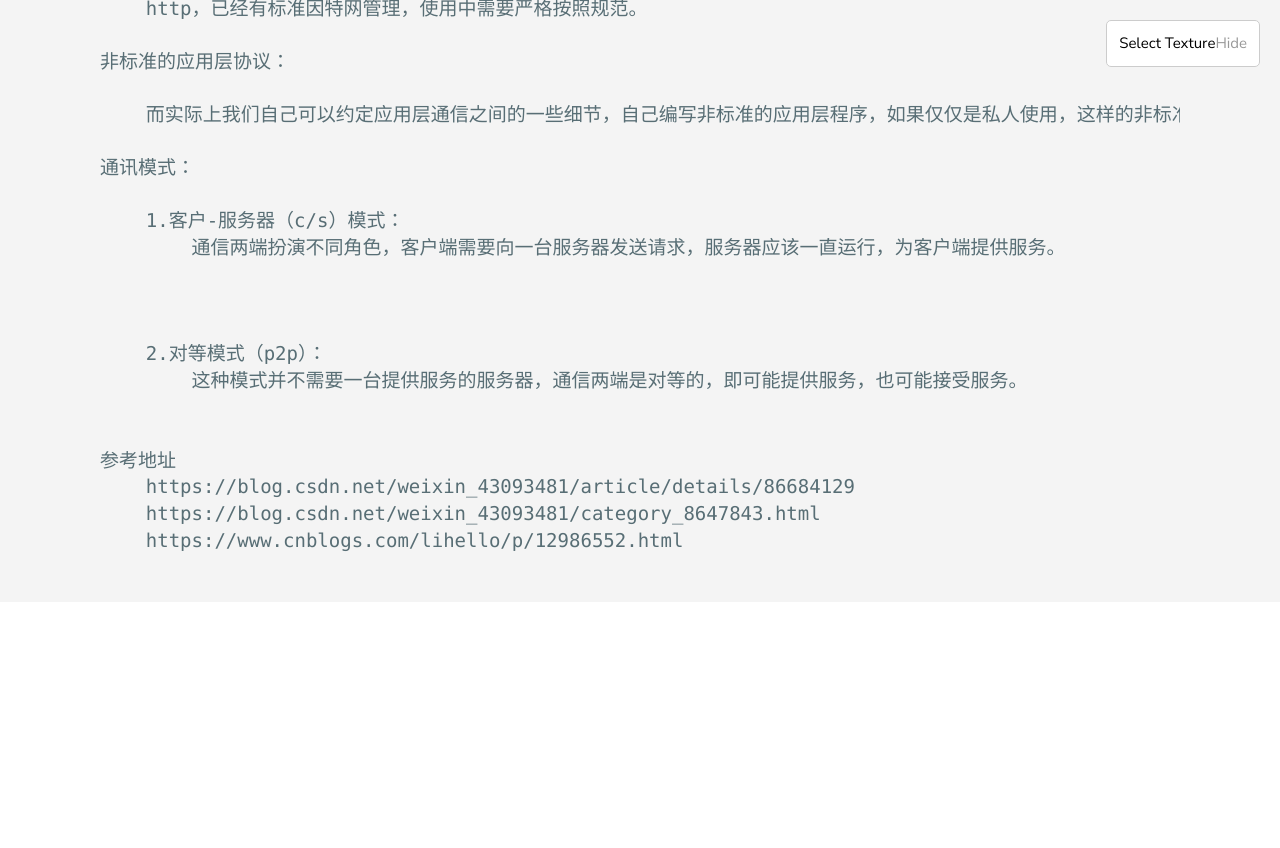
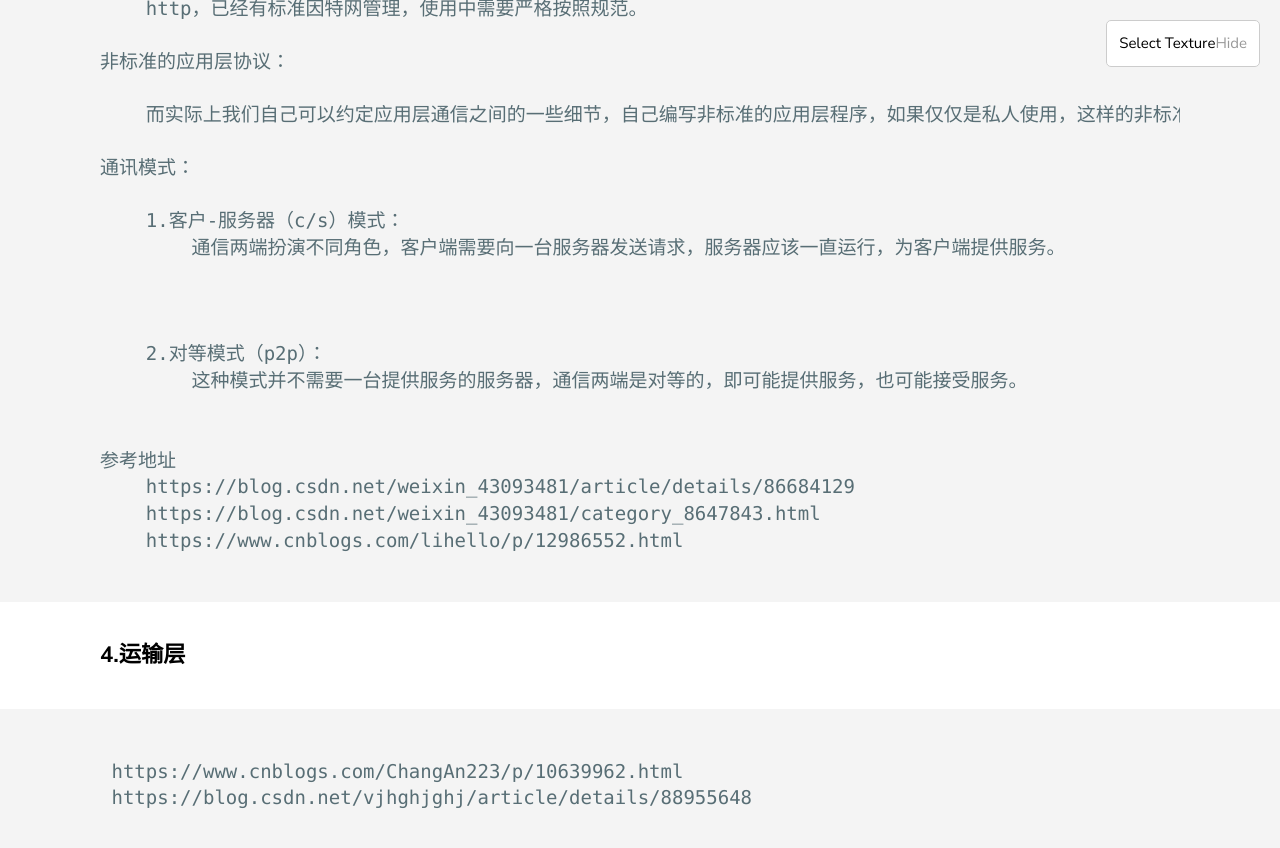
Before and after one commit to dxb218/blog, a Jekyll site: the page built from _posts/2020-8-1-计算机网络草稿.md, in a window 1280 px wide and 900 px high, scrolled down 2155 px. Shown: the top 848 px of the window. Built offline with Jekyll 4.4.1, drawn with Linux system fonts in a browser that asks for light colours; our own code applies the rules of GitHub Pages for plain Markdown files; before the commit the page ends 2797 px from its top, so only the background shows below that.

Commit message:
Update 2020-8-1-计算机网络草稿.md

```diff
--- a/_posts/2020-8-1-计算机网络草稿.md
+++ b/_posts/2020-8-1-计算机网络草稿.md
@@ -58,3 +58,8 @@
         https://blog.csdn.net/weixin_43093481/article/details/86684129
         https://blog.csdn.net/weixin_43093481/category_8647843.html
         https://www.cnblogs.com/lihello/p/12986552.html
+
+
+### 4.运输层
+     https://www.cnblogs.com/ChangAn223/p/10639962.html
+     https://blog.csdn.net/vjhghjghj/article/details/88955648
```
